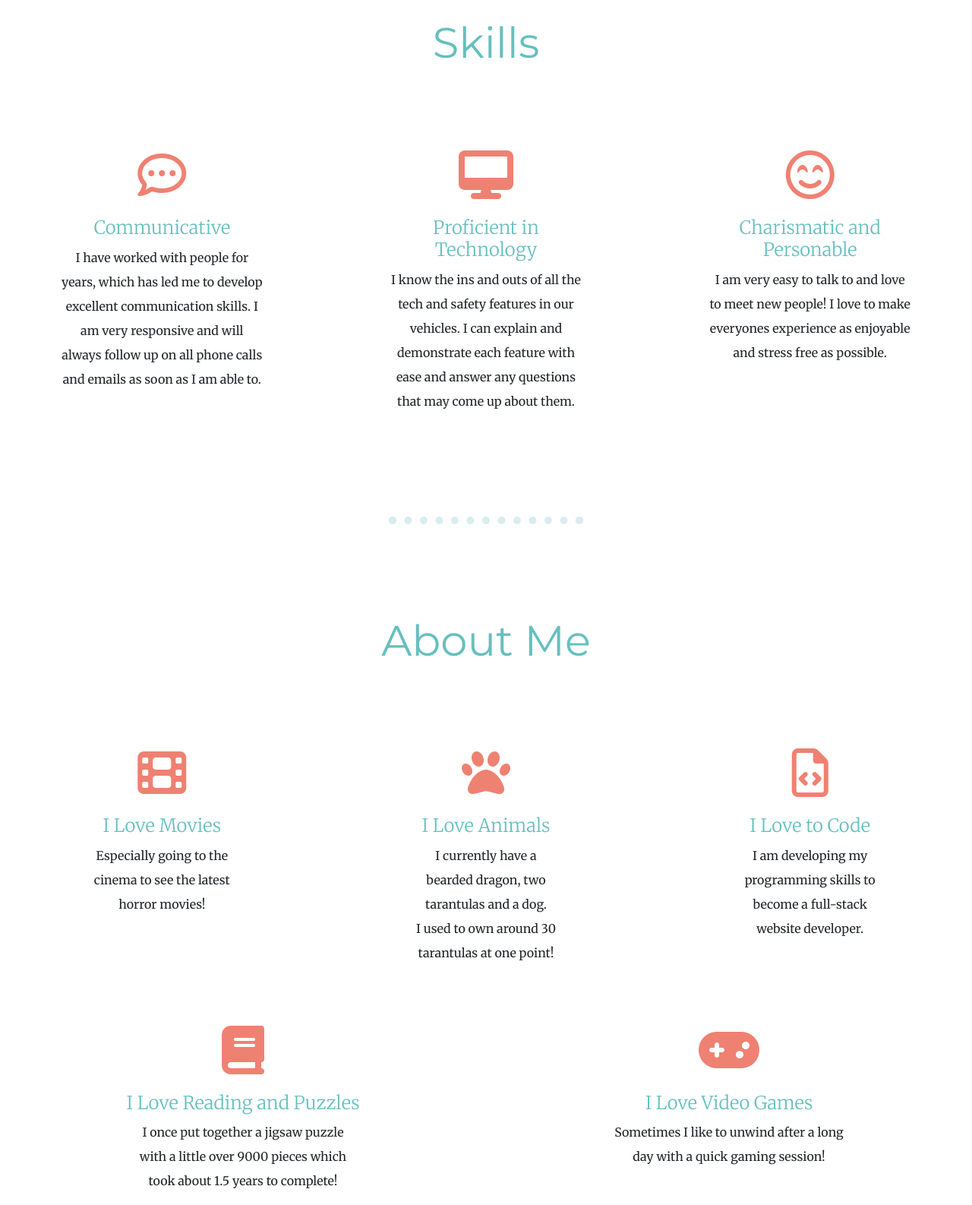
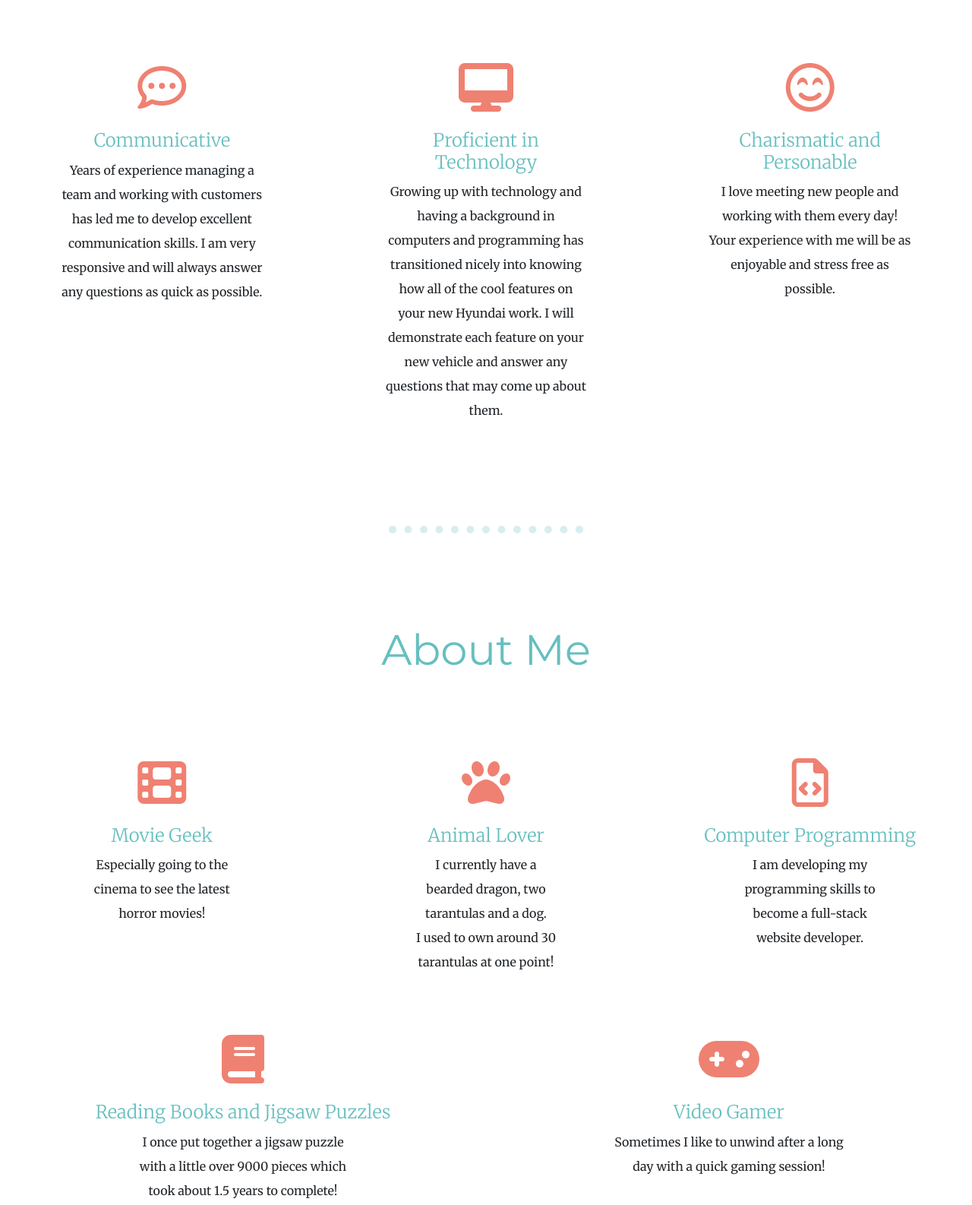
Before and after one commit to tjallor/ElderHyundai, a plain HTML site: page index.html in a window 1280 px wide. Shown: the part 1196-2782 px from the top of the page at 76% size. Drawn offline with nearby package versions, Linux system fonts and the light colour scheme.

Commit message:
Update index.html

```diff
--- a/index.html
+++ b/index.html
@@ -221,7 +221,7 @@
         <img class="hyundai-logo" src="hyundai.png" alt="hyundai-logo">
       </div>
       <div class="title-text col-lg-4">
-        <h1>Welcome to Elder Hyundai</h1>
+        <h1>Welcome to Hyundai</h1>
       </div>
       <div class="hyundai-row col-lg-4">
         <img class="hyundai-logo" src="hyundai.png" alt="hyundai-logo">
@@ -232,7 +232,7 @@
   <section id="intro">
     <img class="profile-picture" src="tyler.png" alt="tyler-allor-img">
     <h2>Hello</h2>
-    <p class="intro-text">I'm Tyler Allor, your personal Hyundai Sales and Leasing Consultant.</p>
+    <p class="intro-text">Hello. My name is Tyler Allor, your personal Hyundai Sales and Leasing Consultant.</p>
   </section>
 
   <hr / id="bootstrap-overrides">
@@ -243,17 +243,17 @@
       <div class="skill-content col-lg-4">
         <i class="icon far fa-comment-dots fa-4x"></i>
         <h3>Communicative</h3>
-        <p>I have worked with people for years, which has led me to develop excellent communication skills. I am very responsive and will always follow up on all phone calls and emails as soon as I am able to.</p>
+        <p>Years of experience managing a team and working with customers has led me to develop excellent communication skills. I am very responsive and will always answer any questions as quick as possible.</p>
       </div>
       <div class="skill-content col-lg-4">
         <i class="icon fas fa-desktop fa-4x"></i>
         <h3> Proficient in Technology</h3>
-        <p>I know the ins and outs of all the tech and safety features in our vehicles. I can explain and demonstrate each feature with ease and answer any questions that may come up about them.</p>
+        <p>Growing up with technology and having a background in computers and programming has transitioned nicely into knowing how all of the cool features on your new Hyundai work. I will demonstrate each feature on your new vehicle and answer any questions that may come up about them.</p>
       </div>
       <div class="skill-content col-lg-4">
         <i class="icon far fa-smile-beam fa-4x"></i>
         <h3>Charismatic and Personable</h3>
-        <p> I am very easy to talk to and love to meet new people! I love to make everyones experience as enjoyable and stress free as possible. </p>
+        <p> I love meeting new people and working with them every day! Your experience with me will be as enjoyable and stress free as possible. </p>
       </div>
     </div>
 
@@ -266,12 +266,12 @@
     <div class="row-margin-override row">
       <div class="about-content col-lg-4">
         <i class="icon fas fa-film fa-4x"></i>
-        <h3>I Love Movies</h3>
+        <h3>Movie Geek</h3>
         <p class="about-text">Especially going to the cinema to see the latest horror movies!</p>
       </div>
       <div class="about-content col-lg-4">
         <i class="icon fas fa-paw fa-4x"></i>
-        <h3>I Love Animals</h3>
+        <h3>Animal Lover</h3>
         <p class="about-text">
           I currently have a bearded dragon, two tarantulas and a dog.<br />
           I used to own around 30 tarantulas at one point!
@@ -279,17 +279,17 @@
       </div>
       <div class="about-content col-lg-4">
         <i class="icon far fa-file-code fa-4x"></i>
-        <h3>I Love to Code</h3>
+        <h3>Computer Programming</h3>
         <p class="about-text">I am developing my programming skills to become a full-stack website developer.</p>
       </div>
       <div class="about-content col-lg-6">
         <i class="icon fas fa-book fa-4x"></i>
-        <h3>I Love Reading and Puzzles</h3>
+        <h3>Reading Books and Jigsaw Puzzles</h3>
         <p class="about-text">I once put together a jigsaw puzzle with a little over 9000 pieces which took about 1.5 years to complete!</p>
       </div>
       <div class="about-content col-lg-6">
         <i class="icon fas fa-gamepad fa-4x"></i>
-        <h3>I Love Video Games</h3>
+        <h3>Video Gamer</h3>
         <p class="about-text">Sometimes I like to unwind after a long day with a quick gaming session!</p>
       </div>
     </div>
```
